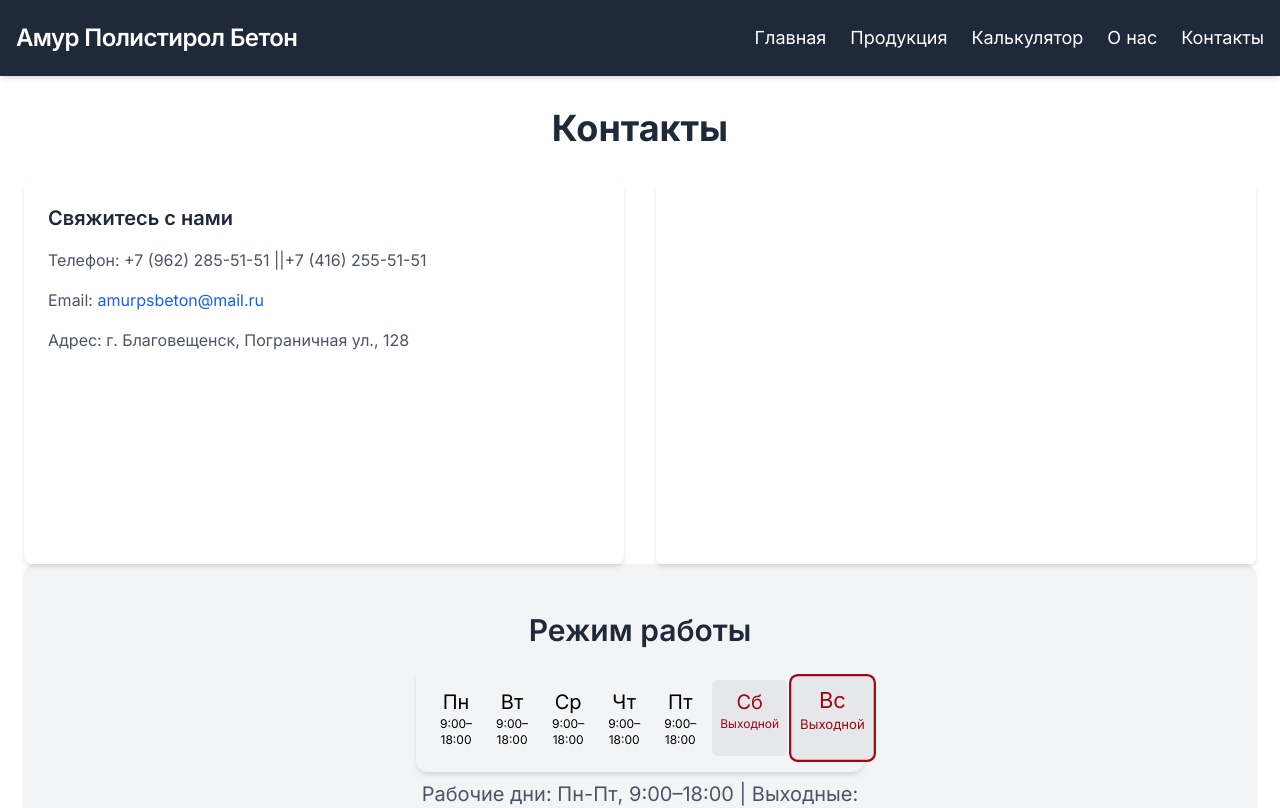
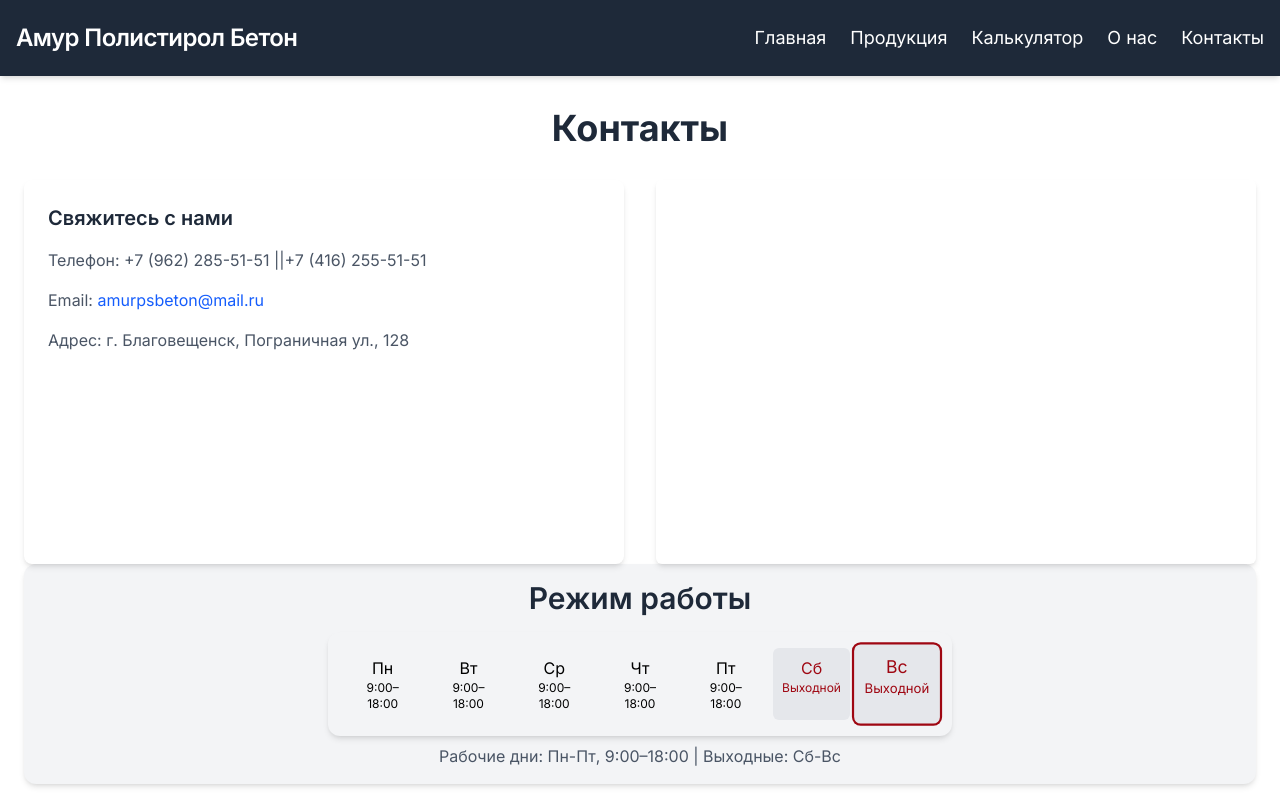
Before and after one commit to artstyleplaystyle/AmurPolystirolBeton-demo, a React (Vite) app: page /contacts in a window 1280 px wide. Shown: the top 808 px of the page. Built offline with nearby package versions, Linux system fonts and the light colour scheme.

Commit message:
Contacts update

```diff
--- a/src/pages/Contacts.tsx
+++ b/src/pages/Contacts.tsx
@@ -60,7 +60,7 @@ const Contacts: React.FC = () => {
           transition={{ duration: 0.5 }}
           >
       {/* Виджет дней недели */}
-      <div className="mt-8 text-xl max-w-md mx-auto">
+      <div className="max-w-[768px] min-w-[320px] mx-auto px-4">
         <h3 className="text-3xl font-semibold text-gray-800 mb-4 text-center">
           Режим работы
         </h3>
```
